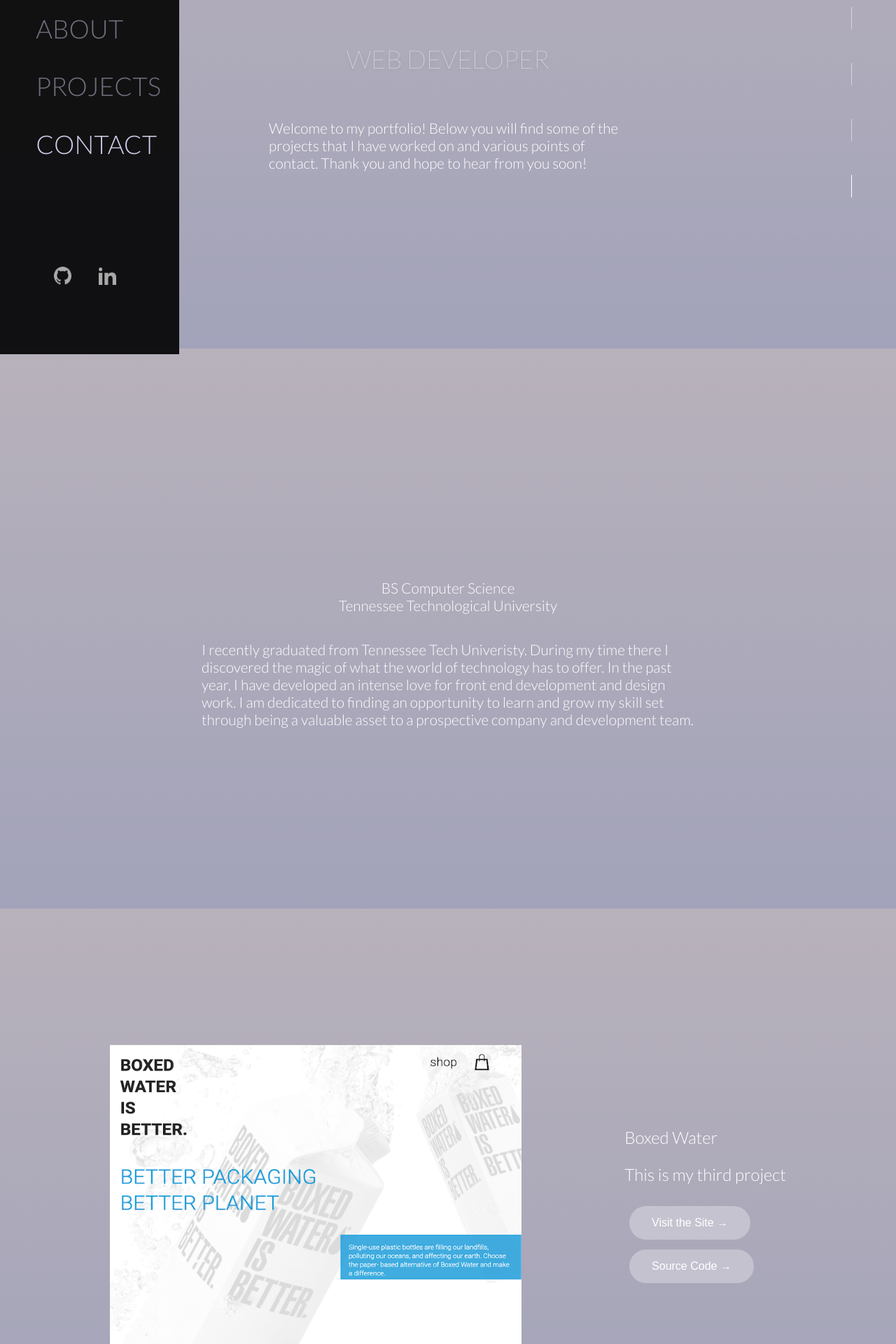
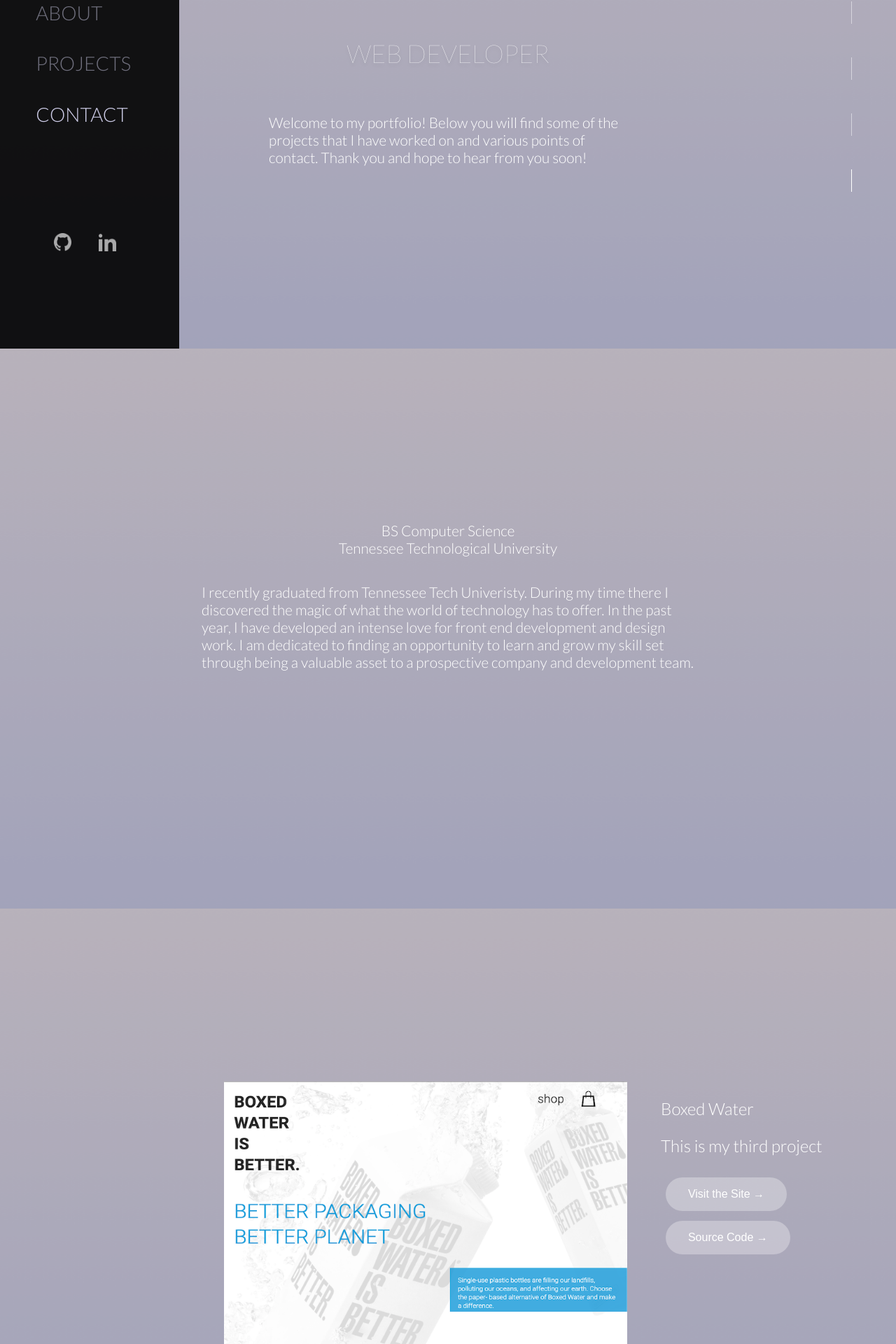
Before and after one commit to mlmensah43/portfolio, a React (Create React App) app: page / in a window 1280 px wide. Shown: the part 302-2222 px from the top of the page at 70% size. Built offline with nearby package versions, Linux system fonts and the light colour scheme.

Commit message:
adjusted images

```diff
--- a/src/components/Project.js
+++ b/src/components/Project.js
@@ -17,9 +17,10 @@
     return (
         <div>
             <div className="flex-container-row project-row">
-                <div>
-                    <img className="projects" alt="project" src={props.image}></img>
-                </div>
+
+                    <img className="project-image" alt="project" src={props.image}></img>
+
+
 
                 <div className="project-description">
                     <p className="project-title">{props.title}</p>
--- a/src/css/About.css
+++ b/src/css/About.css
@@ -1,6 +1,6 @@
 .about-content{
     align-items: center;
-    margin: 22% 0 0 0;
+    margin: 15% 0 0 0;
 }
 
 .about-sentences{
--- a/src/css/App.css
+++ b/src/css/App.css
@@ -6,8 +6,7 @@
     font-family: 'Lato';
     font-weight: 300;
     color: white;
-    /* margin-top: 0; */
-    margin-left: 0;
+    margin: 0;
 
 }
 
@@ -31,8 +30,8 @@
 
 .page-name-background{
     background-color: rgba(0, 0, 0, 0.9);
-    width: 20vw;
-    height: 99.98vh;
+    min-width: 20vw;
+    height: 100vh;
     position: fixed;
 }
 
@@ -41,7 +40,7 @@
 }
 
 .page-title{
-    font-size: 2.3rem;
+    font-size: 3.5vmin;
     margin: 10% 10% 15% 20%;
     text-decoration: none;
 }
--- a/src/css/Intro.css
+++ b/src/css/Intro.css
@@ -1,3 +1,7 @@
+#intro{
+    height: 102vh;
+}
+
 .intro-content{
     align-items: center;
     margin: 18% 0 0 0;
--- a/src/css/Projects.css
+++ b/src/css/Projects.css
@@ -1,16 +1,17 @@
 .projects-center{
+    margin-left: 25vw;
     align-items: center;
     text-align: left;
-    margin: 0 10vw 10vw 10vw;
+    /* margin: 0 10vw 10vw 10vw; */
 }
 
-.projects{
-    margin: 20% 0 0 0;
-    width: 80%
+.project-image{
+    margin: 20% 5% 0 0;
+    max-width: 60%;
 }
 
 .project-description{
-    margin: 25% 0 0 0;
+    margin: 20% 0 0 0;
     font-size: 1.5rem;
 }
 
@@ -35,6 +36,7 @@
 
 @media screen and (max-width: 800px) {
 
+
     .projects-center{
         align-items: unset;
         margin: 0;
@@ -44,8 +46,9 @@
            flex-direction: column;
     }
 
-    .projects{
+    .project-image{
         margin-left: 0%;
+        max-width: 100%;
         width: 100vw;
     }
 
@@ -55,32 +58,3 @@
        text-align: center;
     }
 }
-
-/* .heading{
-    margin-top: 10%;
-}
-
-.sub-heading{
-    margin-top: 1%;
-    margin-left: 5%;
-}
-
-.projects{
-    margin: 10%;
-    height: calc(450px + 2vmin);
-    width: calc(635px + 2vmin);
-}
-
-.project-title{
-    font-weight: 700;
-    font-size: calc(20px + 2vmin);
-}
-
-.project-description{
-    font-size: calc(10px + 2vmin);
-    margin-top: 10%;
-    margin-left: 15%;
-}
-
-
- */
```
